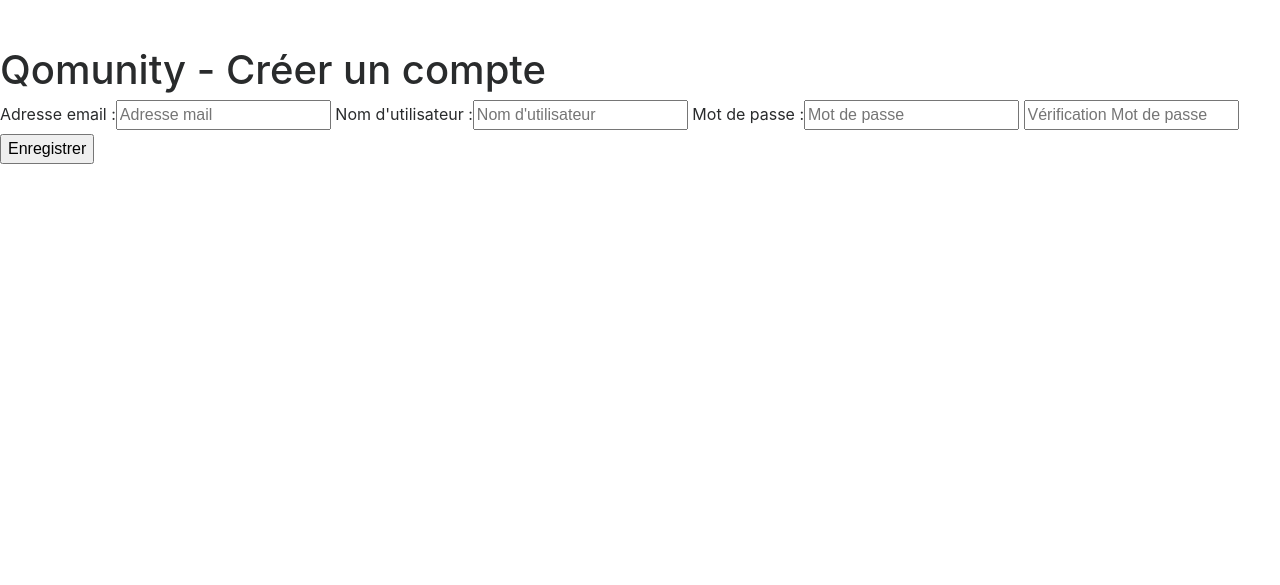
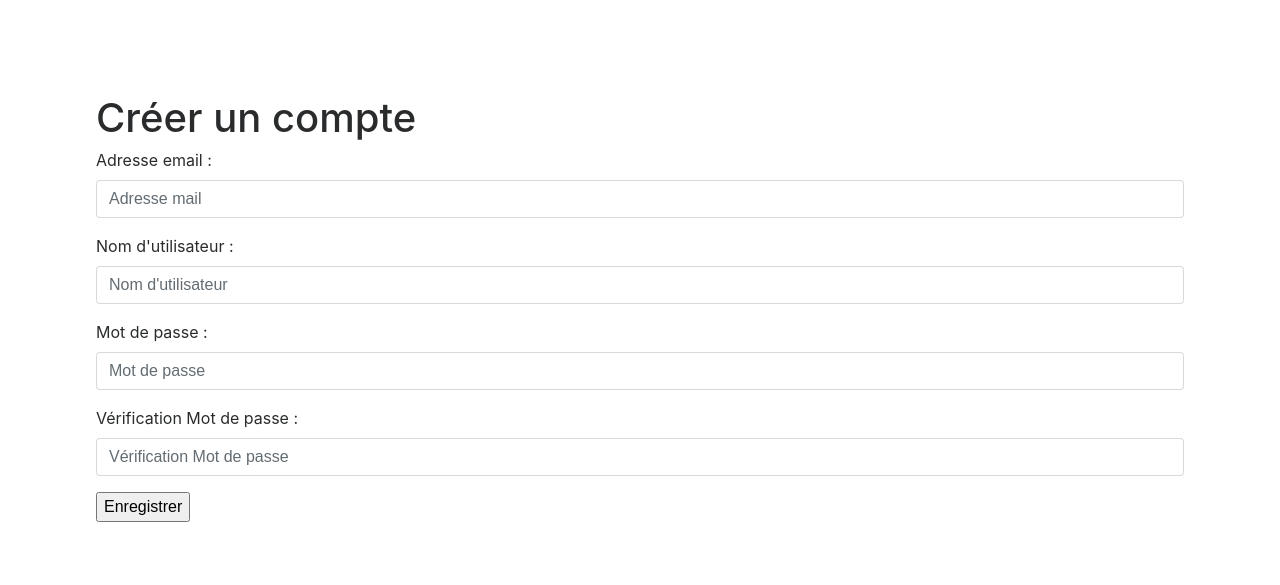
Before and after one commit to Edarsel/qomunity, a CodeIgniter app: page /qomunity/user/register in a window 1280 px wide. Shown: the part 54-639 px from the top of the page. Run offline with CodeIgniter, Linux system fonts and the light colour scheme; some libraries are stand-ins or nearby versions.

Commit message:
modification css header

```diff
--- a/application/views/pages/user/registration.php
+++ b/application/views/pages/user/registration.php
@@ -1,19 +1,31 @@
-<h1>Qomunity - Créer un compte</h1>
+<h1>Créer un compte</h1>
 <?php
   //Lien de la page dans une variable de session. Sert pour retourner à la page précédente.
   $this->session->set_userdata('previous_page', current_url());
  ?>
-
+<form">
+<div class="form-group">
 <?php
 echo form_open();
 echo form_label("Adresse email : ", 'email');
-echo form_input('email',$userinfo->email ,['placeholder' => 'Adresse mail']);
+echo form_input('email',$userinfo->email ,['placeholder' => 'Adresse mail', 'class' => 'form-control']);
+echo "</div>";
+echo '<div class="form-group">';
 echo form_label("Nom d'utilisateur : ", 'username');
-echo form_input('username',$userinfo->username,['placeholder' => "Nom d'utilisateur"]);
+echo form_input('username',$userinfo->username,['placeholder' => "Nom d'utilisateur", 'class' => 'form-control']);
+echo "</div>";
+echo '<div class="form-group">';
 echo form_label("Mot de passe : ", 'password');
-echo form_password('password','' ,['placeholder' => 'Mot de passe']);
-echo form_password('cpassword', '',['placeholder'=> 'Vérification Mot de passe']);
+echo form_password('password','' ,['placeholder' => 'Mot de passe', 'class' => 'form-control']);
+echo "</div>";
+echo '<div class="form-group">';
+echo form_label("Vérification Mot de passe : ", 'vpassword');
+echo form_password('password', '',['placeholder'=> 'Vérification Mot de passe', 'class' => 'form-control']);
+echo "</div>";
+echo '<div class="form-group">';
 echo form_submit('submit', 'Enregistrer');
 echo validation_errors();
 echo form_close();
 ?>
+</div>
+</form>
--- a/application/views/templates/header.php
+++ b/application/views/templates/header.php
@@ -38,4 +38,4 @@
 
         </nav>
 </header>
-<main>
+<main class="m-5 p-5">
```
Also changed, not shown: application/views/pages/user/login.php (+22 -4 lines).
